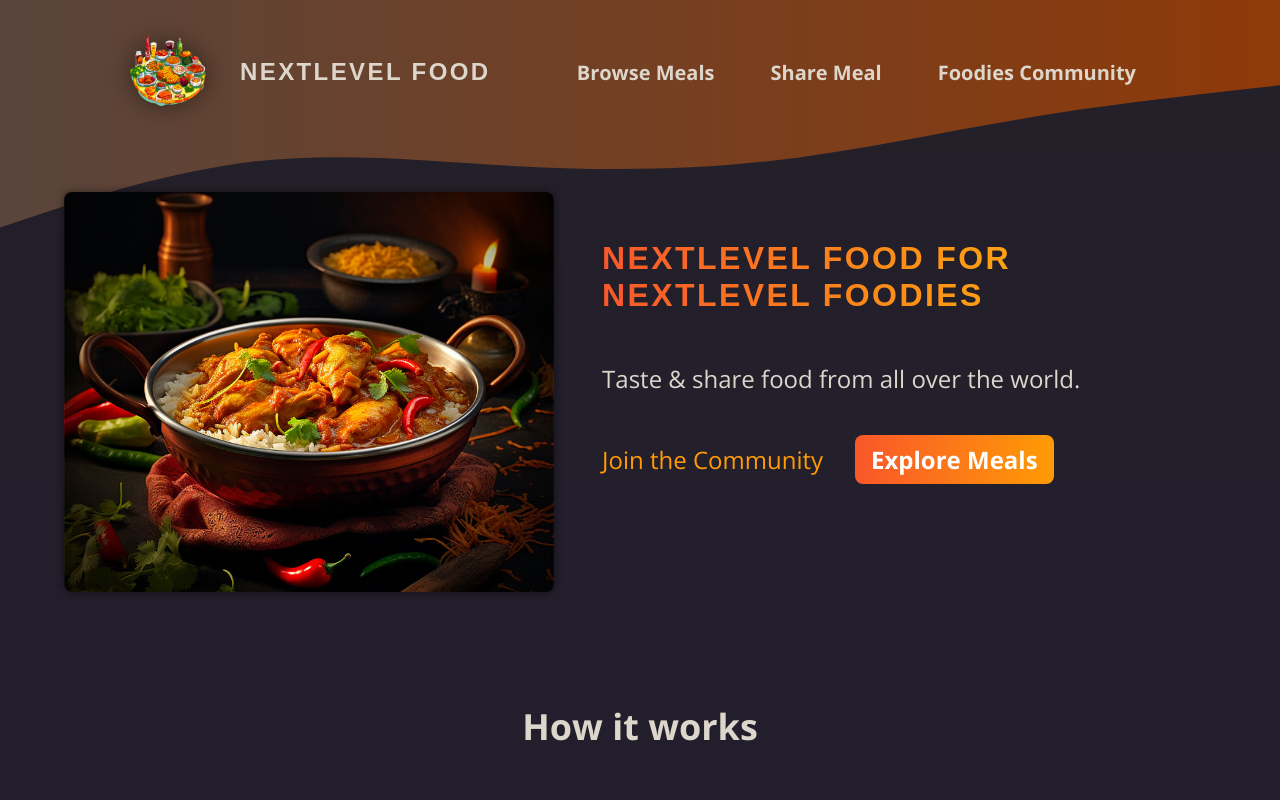
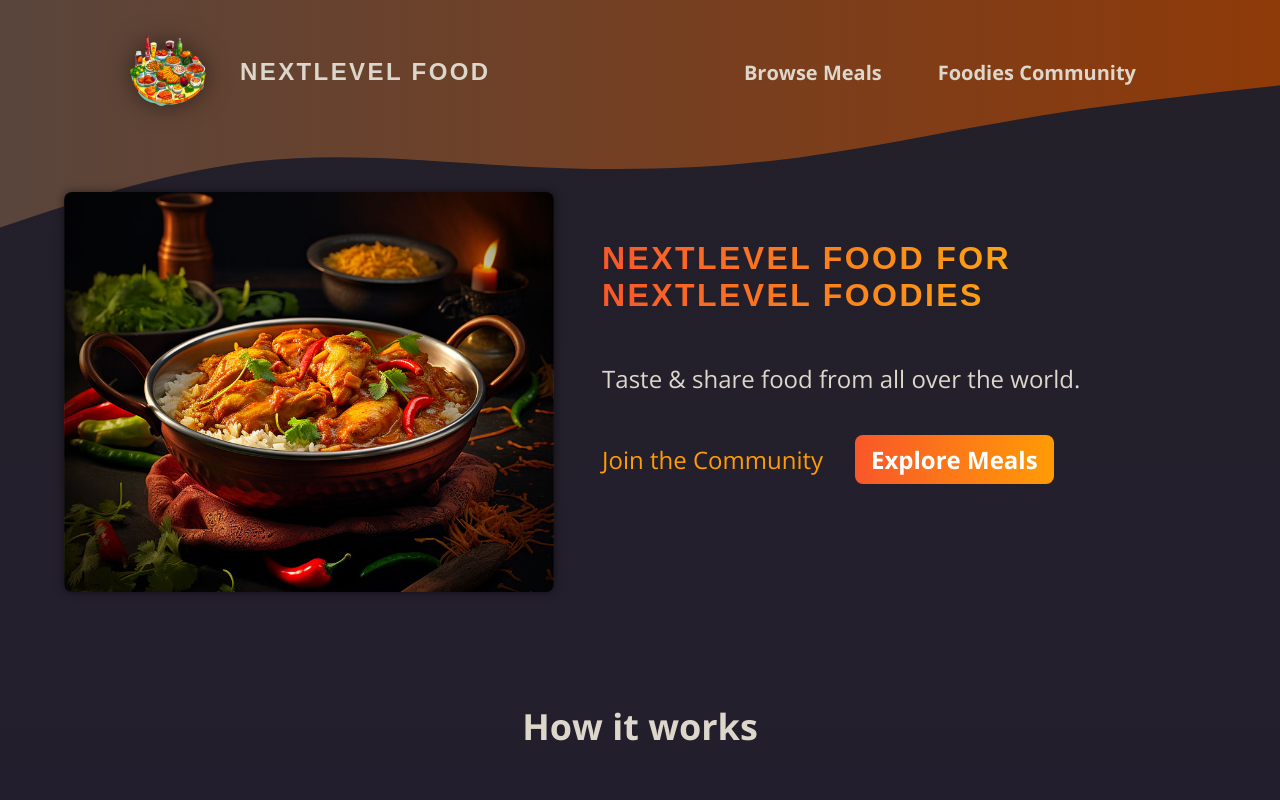
Before and after one commit to Starlla/Next-Meal-Project, a Next.js app: page / in a window 1280 px wide. Shown: the top 800 px of the page. Built offline with nearby package versions, Linux system fonts and the light colour scheme.

Commit message:
remove share from nav

```diff
--- a/components/main-header/main-header.js
+++ b/components/main-header/main-header.js
@@ -16,7 +16,6 @@ export default function MainHeader() {
         <nav className={classes.nav}>
           <ul>
             <li><NavLink href="/meals">Browse Meals</NavLink></li>
-            <li><NavLink href="/meals/share">Share Meal</NavLink></li>
             <li><NavLink href="/community">Foodies Community</NavLink></li>
           </ul>
         </nav>
```
